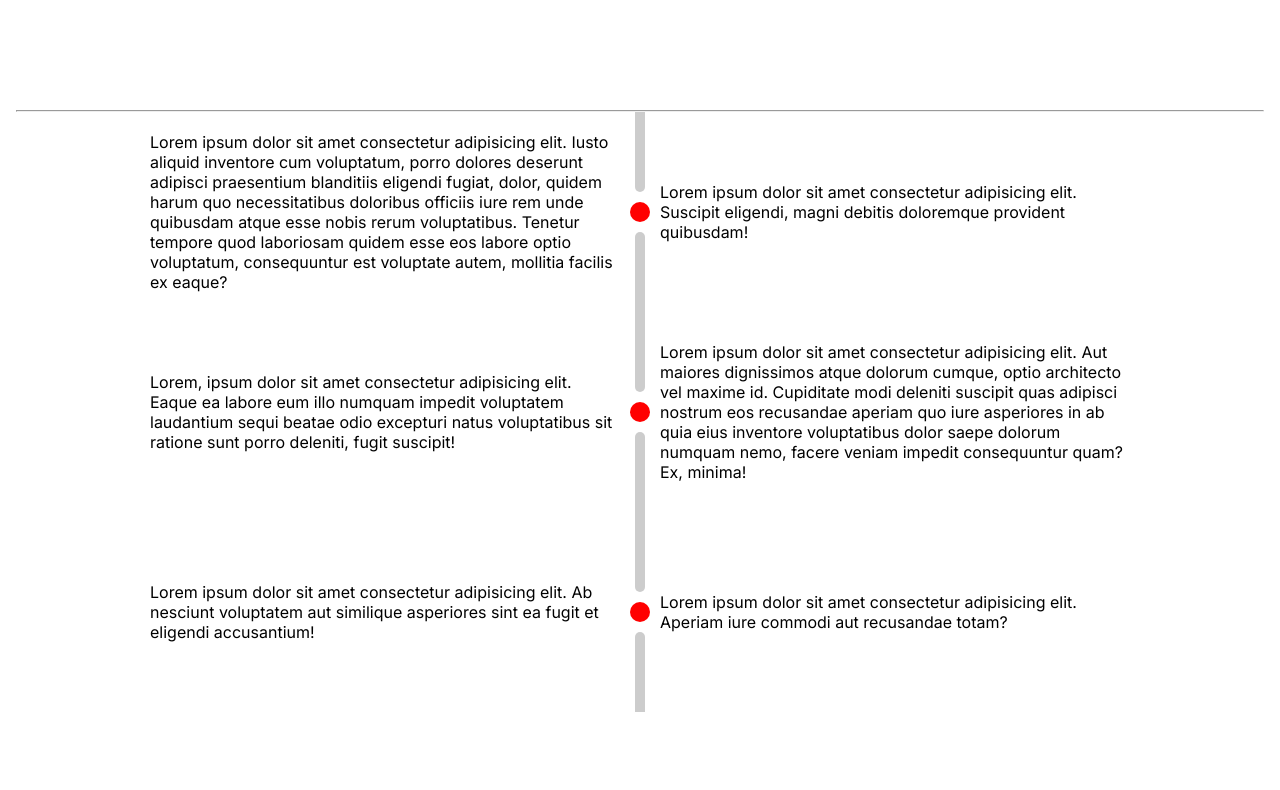
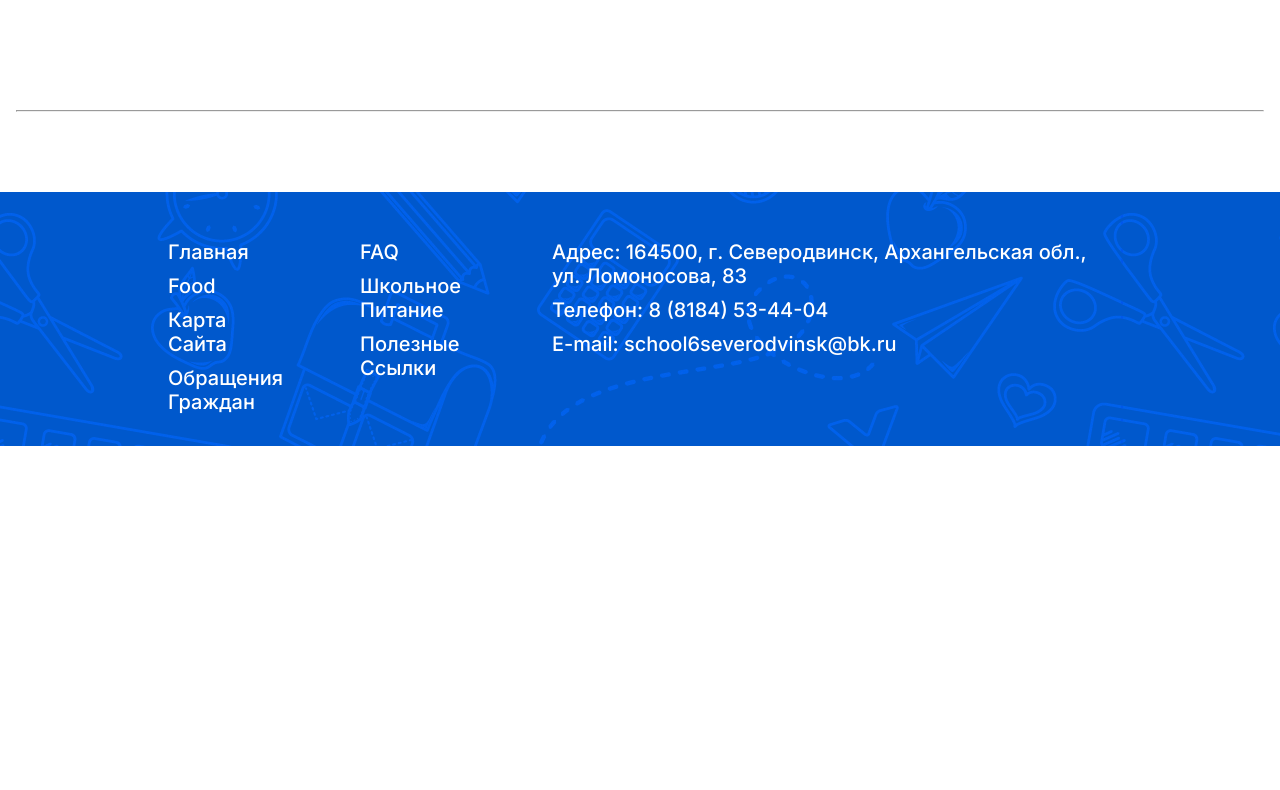
Before and after one commit to theyodel/school-project-react, a React (Vite) app: page /feedback/status in a window 1280 px wide. Shown: the part 350-1140 px from the top of the page. After the commit the page ends 800 px from the top, so only its background shows below. Built offline with nearby package versions, Linux system fonts and the light colour scheme.

Commit message:
last commit (maybe)

```diff
--- a/public/css/main.css
+++ b/public/css/main.css
@@ -623,3 +623,8 @@ li {
   transition: 0.3s;
   background-color: transparent;
 }
+
+.linkcard {
+  text-decoration: none;
+  color: #000000;
+}
--- a/public/css/style.css
+++ b/public/css/style.css
@@ -97,7 +97,6 @@ header ul {
   justify-content: center;
   text-align: center;
   margin-right: 15px;
-
   transition: 0.3s;
 }
 .nav-toggler span {
@@ -107,7 +106,7 @@ header ul {
   width: 20px;
   background-color: #000000;
   position: relative;
-  transition: 0.3s;
+  transition: 0.15s ease-in-out;
 }
 .nav-toggler:hover {
   box-shadow: 0 0 5px #0000003f;
@@ -120,6 +119,7 @@ header ul {
   height: 100%;
   background-color: #000000;
   left: 0;
+  transition: 0.3s ease-out;
 }
 .nav-toggler span::before {
   top: -6px;
--- a/src/pages/feedback/status/FeedbackStatusPage.tsx
+++ b/src/pages/feedback/status/FeedbackStatusPage.tsx
@@ -1,4 +1,5 @@
 import Footer from "../../../components/Footer";
+import Name from "../../../components/Name";
 import Navbar from "../../../components/Navbar";
 
 function FeedbackStatusPage() {
@@ -9,89 +10,7 @@ function FeedbackStatusPage() {
       <Navbar />
 
       <main>
-        <div className="div-name">
-          <img className="name-img" src="/logo.png" alt="logo" />
-          <p className="h2-name">
-            Муниципальное автономное общеобразовательное учреждение
-            <h2 className="h1-name">
-              «Средняя общеобразовательная школа № 6 с углубленным изучением
-              иностранных языков»
-            </h2>
-          </p>
-        </div>
-        <hr className="hr-main" />
-
-        <div className="wrapper">
-          <div className="container">
-            <div className="container_item">
-              <p>
-                Lorem ipsum dolor sit amet consectetur adipisicing elit. Iusto
-                aliquid inventore cum voluptatum, porro dolores deserunt
-                adipisci praesentium blanditiis eligendi fugiat, dolor, quidem
-                harum quo necessitatibus doloribus officiis iure rem unde
-                quibusdam atque esse nobis rerum voluptatibus. Tenetur tempore
-                quod laboriosam quidem esse eos labore optio voluptatum,
-                consequuntur est voluptate autem, mollitia facilis ex eaque?
-              </p>
-            </div>
-            <div className="container_line line">
-              <div className="line_item line_top"></div>
-              <div className="line_center"></div>
-              <div className="line_item line_bottom"></div>
-            </div>
-            <div className="container_item">
-              <p>
-                Lorem ipsum dolor sit amet consectetur adipisicing elit.
-                Suscipit eligendi, magni debitis doloremque provident quibusdam!
-              </p>
-            </div>
-          </div>
-          <div className="container">
-            <div className="container_item">
-              <p>
-                Lorem, ipsum dolor sit amet consectetur adipisicing elit. Eaque
-                ea labore eum illo numquam impedit voluptatem laudantium sequi
-                beatae odio excepturi natus voluptatibus sit ratione sunt porro
-                deleniti, fugit suscipit!
-              </p>
-            </div>
-            <div className="container_line line">
-              <div className="line_item line_top"></div>
-              <div className="line_center"></div>
-              <div className="line_item line_bottom"></div>
-            </div>
-            <div className="container_item">
-              <p>
-                Lorem ipsum dolor sit amet consectetur adipisicing elit. Aut
-                maiores dignissimos atque dolorum cumque, optio architecto vel
-                maxime id. Cupiditate modi deleniti suscipit quas adipisci
-                nostrum eos recusandae aperiam quo iure asperiores in ab quia
-                eius inventore voluptatibus dolor saepe dolorum numquam nemo,
-                facere veniam impedit consequuntur quam? Ex, minima!
-              </p>
-            </div>
-          </div>
-          <div className="container">
-            <div className="container_item">
-              <p>
-                Lorem ipsum dolor sit amet consectetur adipisicing elit. Ab
-                nesciunt voluptatem aut similique asperiores sint ea fugit et
-                eligendi accusantium!
-              </p>
-            </div>
-            <div className="container_line line">
-              <div className="line_item line_top"></div>
-              <div className="line_center"></div>
-              <div className="line_item line_bottom"></div>
-            </div>
-            <div className="container_item">
-              <p>
-                Lorem ipsum dolor sit amet consectetur adipisicing elit. Aperiam
-                iure commodi aut recusandae totam?
-              </p>
-            </div>
-          </div>
-        </div>
+        <Name />
 
         <Footer />
       </main>
--- a/src/pages/index/IndexPage.tsx
+++ b/src/pages/index/IndexPage.tsx
@@ -142,6 +142,7 @@ function IndexPage() {
                 </div>
               </div>
             </div>
+            <Link className="linkcard" to="/site-map">
               <div className="card">
                 <div className="card-header">
                   <img
@@ -167,6 +168,7 @@ function IndexPage() {
                   </div>
                 </div>
               </div>
+            </Link>
             <div className="card">
               <div className="card-header">
                 <img
```
Lines whose indentation alone changed are shown as unchanged.
